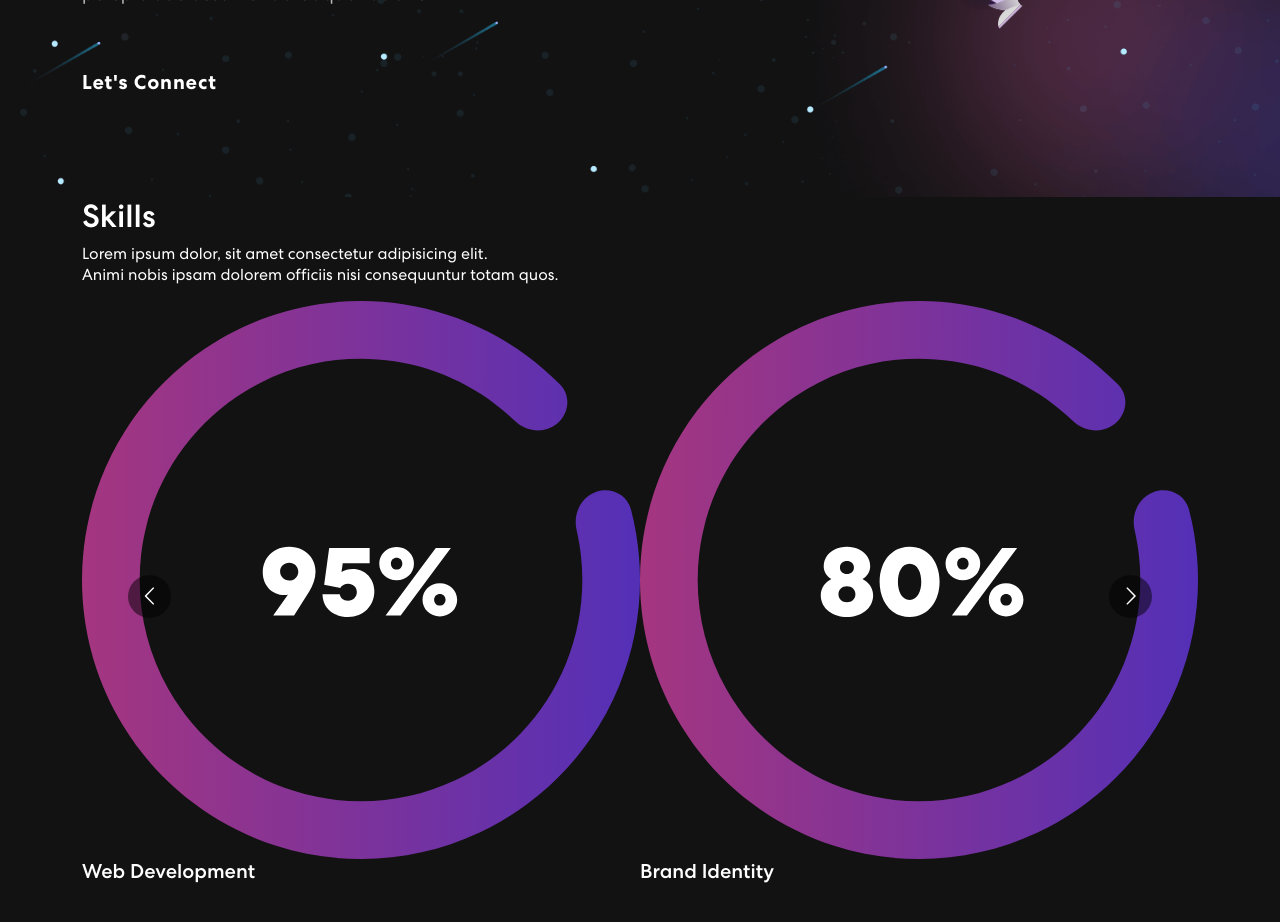
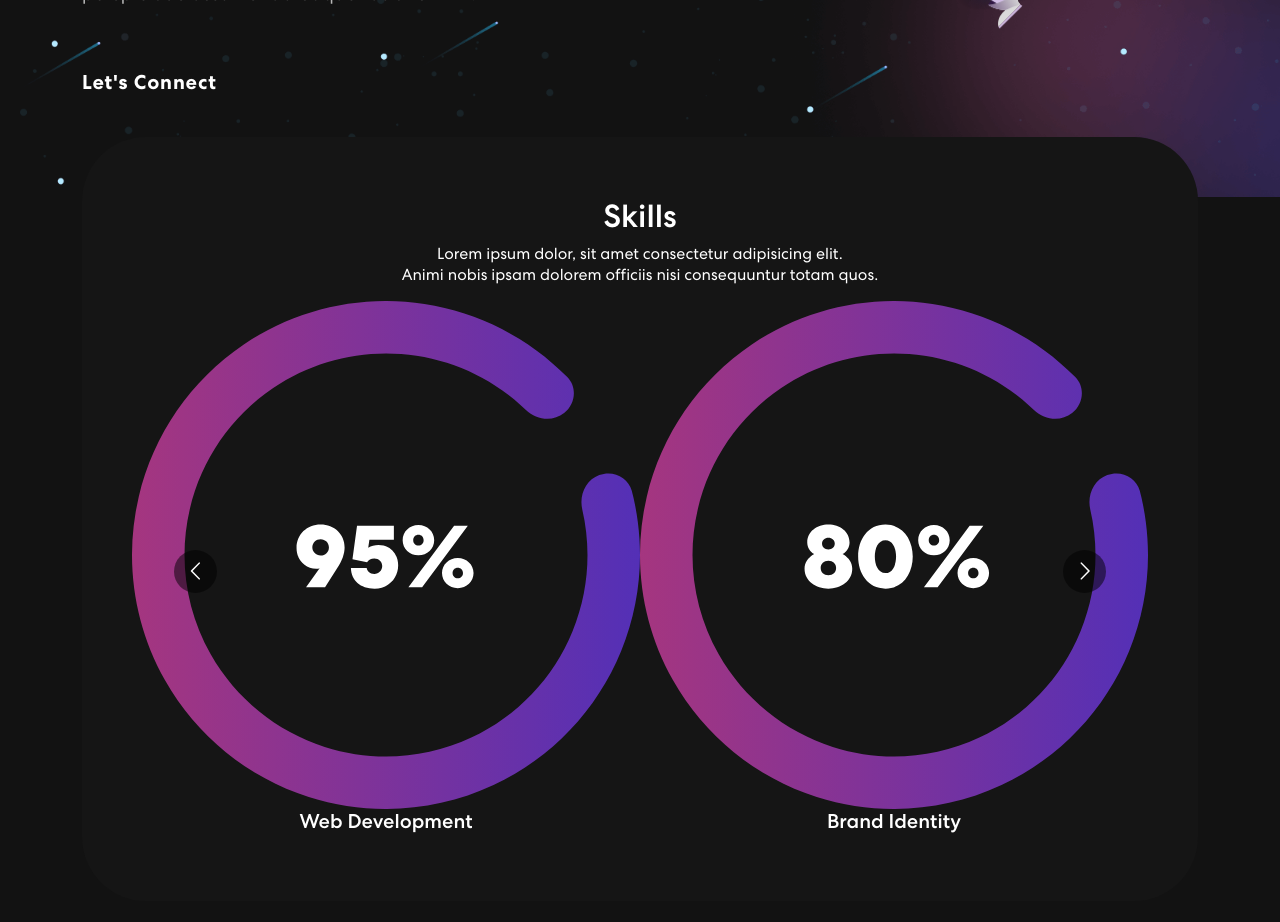
Before and after one commit to tamimhasan19702/React-portfolio, a React (Create React App) app: page / in a window 1280 px wide. Shown: the part 640-1562 px from the top of the page. Built offline with nearby package versions, Linux system fonts and the light colour scheme.

Commit message:
skills css updates

```diff
--- a/src/App.css
+++ b/src/App.css
@@ -307,3 +307,29 @@ nav.navbar .navbar-toggler[aria-expanded="true"] .navbar-toggler-icon {
 .txt-rotate > .wrap {
   border-right: 0.08em solid #666;
 }
+
+/* skills */
+
+.skill{
+  padding: 0 0 50px 0;
+  position: relative;
+}
+
+.skill-bx{
+  background: #151515;
+   border-radius: 64px;
+   text-align: center;
+   padding: 60px 50px;
+   margin-top: -60px;
+}
+.skill h5{
+  font-size: 45px;
+  font-weight: 700;
+}
+.skill p{
+  color: #bbbbbb;
+  font-size: 18px;
+  letter-spacing: 0.8px;
+  line-height: 1.5em;
+  margin: 14px 0 75px 0;
+}
```
